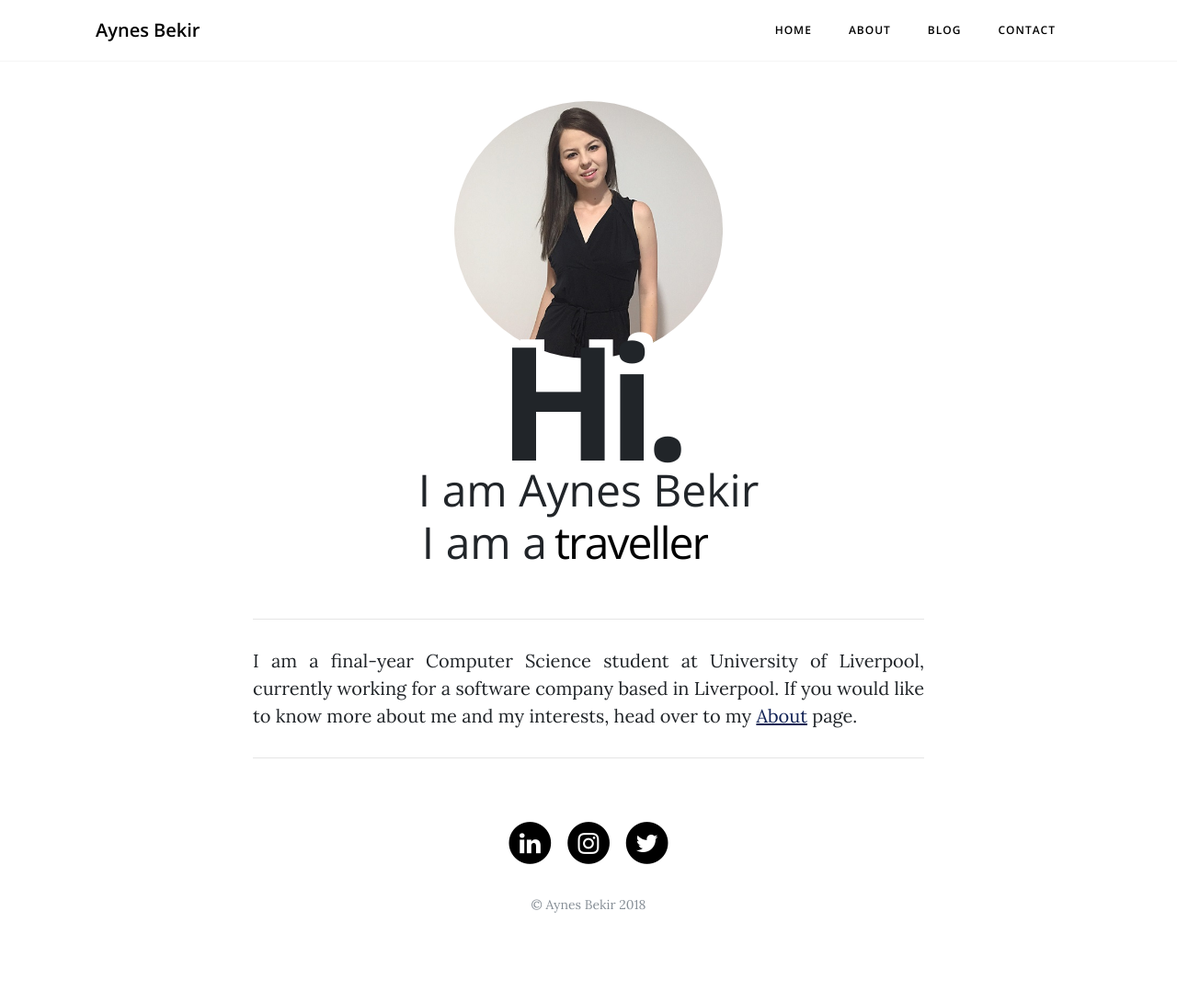
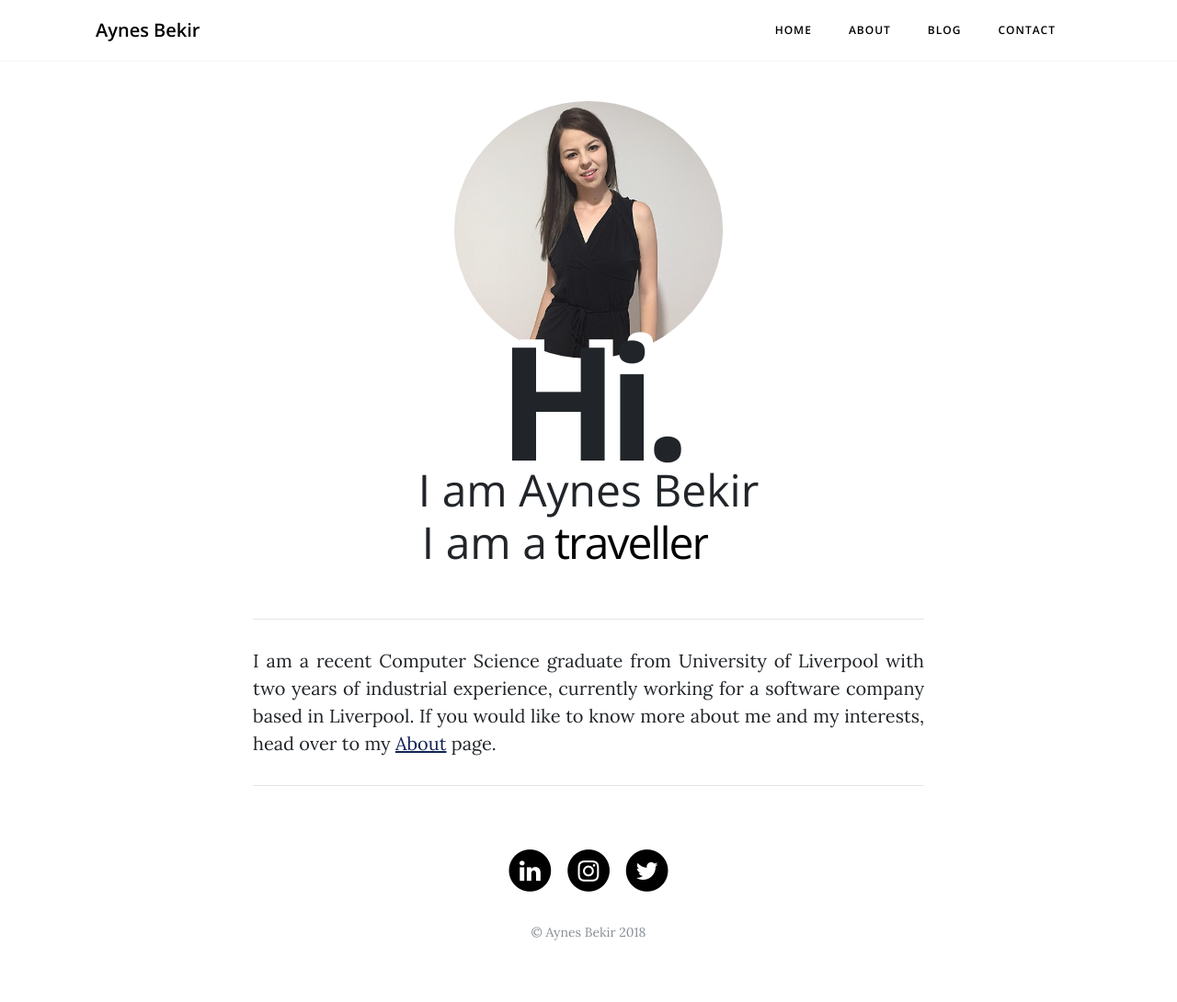
Before and after one commit to aynesbekir/blog, a Jekyll site: the page built from index.html, in a window 1280 px wide. Shown: the whole page at 92% size. Built offline with Jekyll 4.4.1, drawn with Linux system fonts in a browser that asks for light colours; nearby versions of some CDN libraries; before the commit the page ends 1060 px from its top, so only the background shows below that.

Commit message:
Updated details.

```diff
--- a/about.html
+++ b/about.html
@@ -39,7 +39,7 @@ image: "be-yourself.jpeg"
         </li>
       </ul>
       <div class="col-lg-8 col-md-10 mx-auto" style="text-align:justify">
-        <p style="margin: 30px 0">I am currently working part time for <a href="http://villagesoftware.co.uk" target="_blank" class="underlined">Village Software</a> where I did my placement.
+        <p style="margin: 30px 0">I am currently working for <a href="http://villagesoftware.co.uk" target="_blank" class="underlined">Village Software</a> as a Software Developer.
           As software development is the main area I am interested in, I love developing apps for different businesses.</p>
         <p>Apart from being a software developer, I enjoy most of my time being outdoors. I really like going for long walks and nature hikes.
           Also, I love traveling, exploring new places and experiencing unique cultures.</p>
--- a/index.html
+++ b/index.html
@@ -26,7 +26,7 @@ image: "me.jpg"
             </h3>
             <br />
             <hr>
-            <p class="about paragraph">I am a final-year Computer Science student at University of Liverpool, currently working for a software company based in Liverpool.
+            <p class="about paragraph">I am a recent Computer Science graduate from University of Liverpool with two years of industrial experience, currently working for a software company based in Liverpool.
               If you would like to know more about me and my interests, head over to my <a href="{{ site.baseurl }}/about/">About</a> page.</p>
             <hr>
           </div>
```
